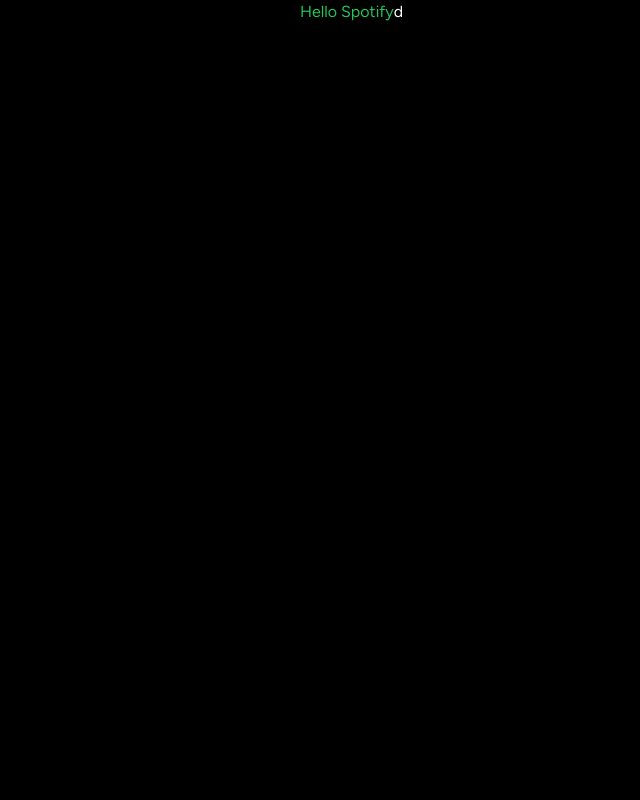
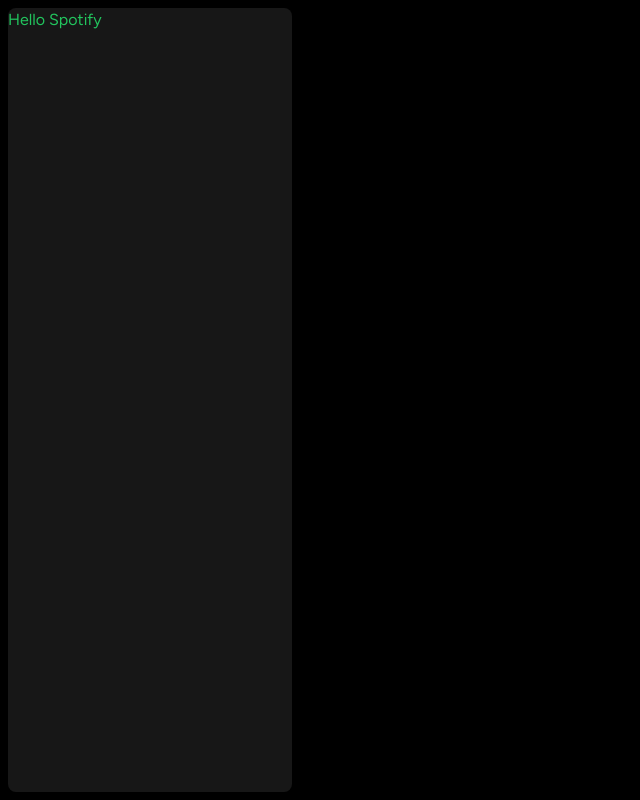
Before and after one commit to htutwaiphyoe/spotify, a Next.js app: page / in a window 1280 px wide. Shown: the whole page, without its empty margins (0-640 px from the left). Built offline with nearby package versions, Linux system fonts and the light colour scheme.

Commit message:
feat: clsx, cva, tailwind-merge setup

```diff
--- /dev/null
+++ b/components/Sidebar/Box/index.tsx
@@ -0,0 +1,14 @@
+import { cn } from "@/utils/helpers";
+import { PropsWithChildren } from "react";
+
+type BoxProps = PropsWithChildren & { className?: string };
+
+function Box({ children, className }: BoxProps) {
+  return (
+    <div className={cn(`bg-neutral-900 rounded-lg h-fit w-full`, className)}>
+      {children}
+    </div>
+  );
+}
+
+export default Box;
--- a/components/Sidebar/index.tsx
+++ b/components/Sidebar/index.tsx
@@ -4,6 +4,7 @@ import { PropsWithChildren, useMemo } from "react";
 import { usePathname } from "next/navigation";
 import { HiHome } from "react-icons/hi";
 import { BiSearch } from "react-icons/bi";
+import Box from "./Box";
 
 type SidebarProps = PropsWithChildren & {};
 
@@ -30,8 +31,9 @@ function Sidebar({ children }: SidebarProps) {
 
   return (
     <aside className="flex h-full">
-      <div className="hidden md:flex flex-col gap-y-2 bg-black h-full p-2 w-300"></div>
-      {children}d
+      <div className="hidden md:flex flex-col gap-y-2 bg-black h-full p-2 w-300">
+        <Box className="overflow-y-auto h-full">{children}</Box>
+      </div>
     </aside>
   );
 }
--- a/package.json
+++ b/package.json
@@ -9,10 +9,13 @@
     "lint": "next lint"
   },
   "dependencies": {
+    "class-variance-authority": "^0.7.0",
+    "clsx": "^2.0.0",
     "next": "14.0.3",
     "react": "^18",
     "react-dom": "^18",
-    "react-icons": "^4.12.0"
+    "react-icons": "^4.12.0",
+    "tailwind-merge": "^2.1.0"
   },
   "devDependencies": {
     "@types/node": "^20",
--- /dev/null
+++ b/utils/helpers.tsx
@@ -0,0 +1,4 @@
+import { ClassValue, clsx } from "clsx";
+import { twMerge } from "tailwind-merge";
+
+export const cn = (...classNames: ClassValue[]) => twMerge(clsx(classNames));
```
Also changed, not shown: 1 other file (tests, documents, lock files or other folders).
